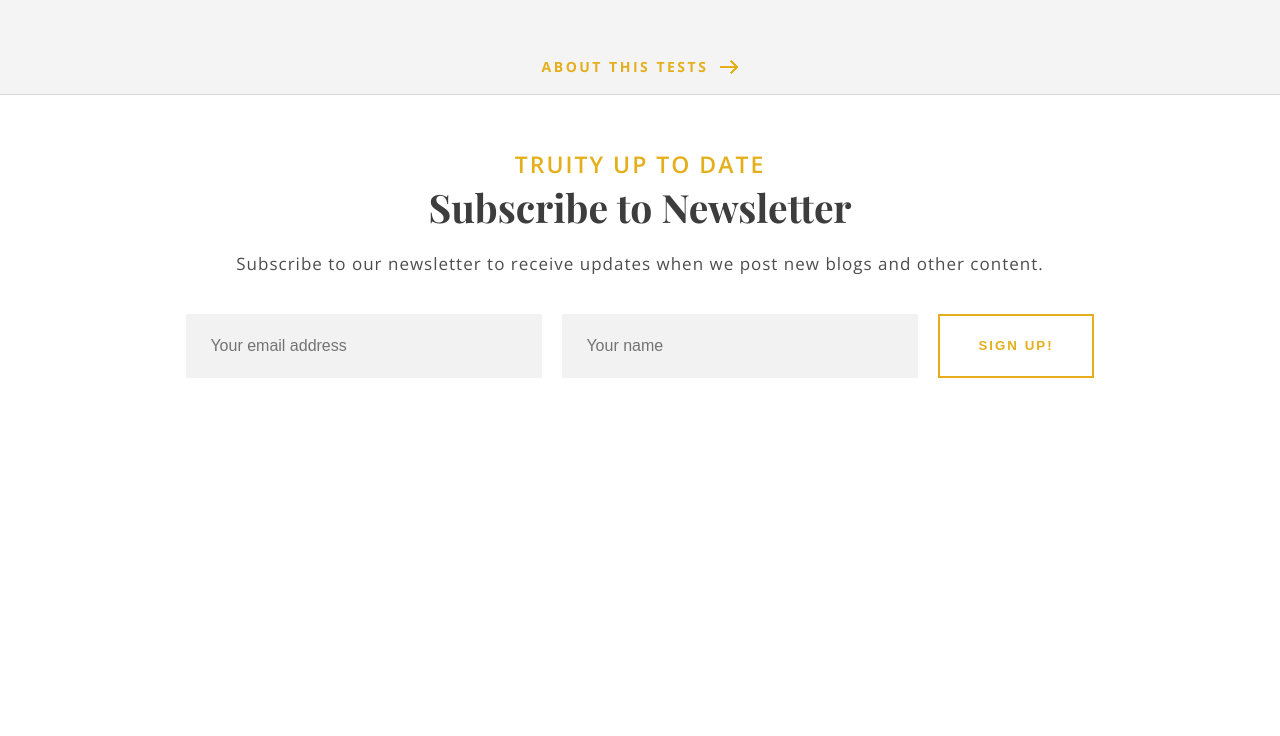
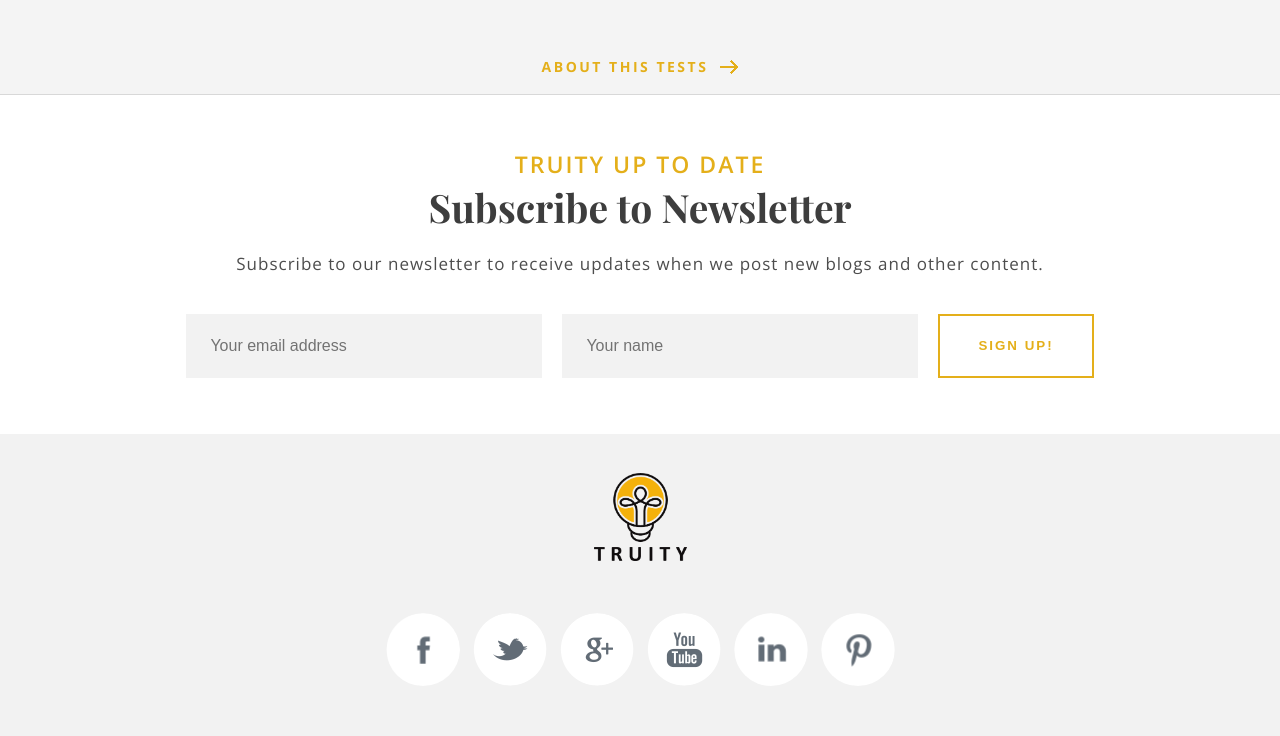
Before and after one commit to zinovyevaleks/Code_Your_Dream_FE_test_task, a website: page dist/index.html in a window 1280 px wide. Shown: the part 463-1199 px from the top of the page. Before the commit the page ends 897 px from the top, so only its background shows below. Drawn offline with nearby package versions, Linux system fonts and the light colour scheme.

Commit message:
footer base and socials block

```diff
--- /dev/null
+++ b/app/scss/components/footer.scss
@@ -0,0 +1,15 @@
+.footer {
+  background-color: #f2f2f2;
+
+  &__inner {
+    padding-top: 39px;
+    padding-bottom: 50px;
+  }
+
+  &__logo {
+    max-width: 93px;
+    margin-right: auto;
+    margin-left: auto;
+    margin-bottom: 50px;
+  }
+}
--- /dev/null
+++ b/app/scss/components/socials.scss
@@ -0,0 +1,74 @@
+.socials {
+  display: flex;
+  gap: 13px;
+  justify-content: center;
+
+  &__item {
+    height: 73px;
+    width: 74px;
+    border-radius: 50%;
+    overflow: hidden;
+    background-repeat: no-repeat;
+    background-size: cover;
+    transition: background-image .15s ease-in-out;
+
+    &:hover {
+      background-color: $primary-color;
+    }
+
+    &--facebook {
+      background-image: url('images/social/icon-facebook.png');
+
+      &:hover {
+        background-image: url('images/social/icon-facebook-active.png');
+      }
+    }
+
+    &--twitter {
+      background-image: url('images/social/icon-twitter.png');
+
+      &:hover {
+        background-image: url('images/social/icon-twitter-active.png');
+      }
+    }
+
+    &--google {
+      background-image: url('images/social/icon-googleplus.png');
+
+      &:hover {
+        background-image: url('images/social/icon-googleplus-active.png');
+      }
+    }
+
+    &--youtube {
+      background-image: url('images/social/icon-youtube.png');
+
+      &:hover {
+        background-image: url('images/social/icon-youtube-active.png');
+      }
+    }
+
+    &--linkedin {
+      background-image: url('images/social/icon-linkedin.png');
+
+      &:hover {
+        background-image: url('images/social/icon-linkedin-active.png');
+      }
+    }
+
+    &--pintrest {
+      background-image: url('images/social/icon-pinterest.png');
+
+      &:hover {
+        background-image: url('images/social/icon-pinterest-active.png');
+      }
+    }
+  }
+
+  &__link {
+    display: block;
+    width: 100%;
+    height: 100%;
+  }
+
+}
--- a/app/scss/style.scss
+++ b/app/scss/style.scss
@@ -10,3 +10,5 @@
 @import "components/banner.scss";
 @import "components/about.scss";
 @import "components/subscribe.scss";
+@import "components/footer.scss";
+@import "components/socials.scss";
```
Also changed, not shown: dist/index.html, dist/style.css.
